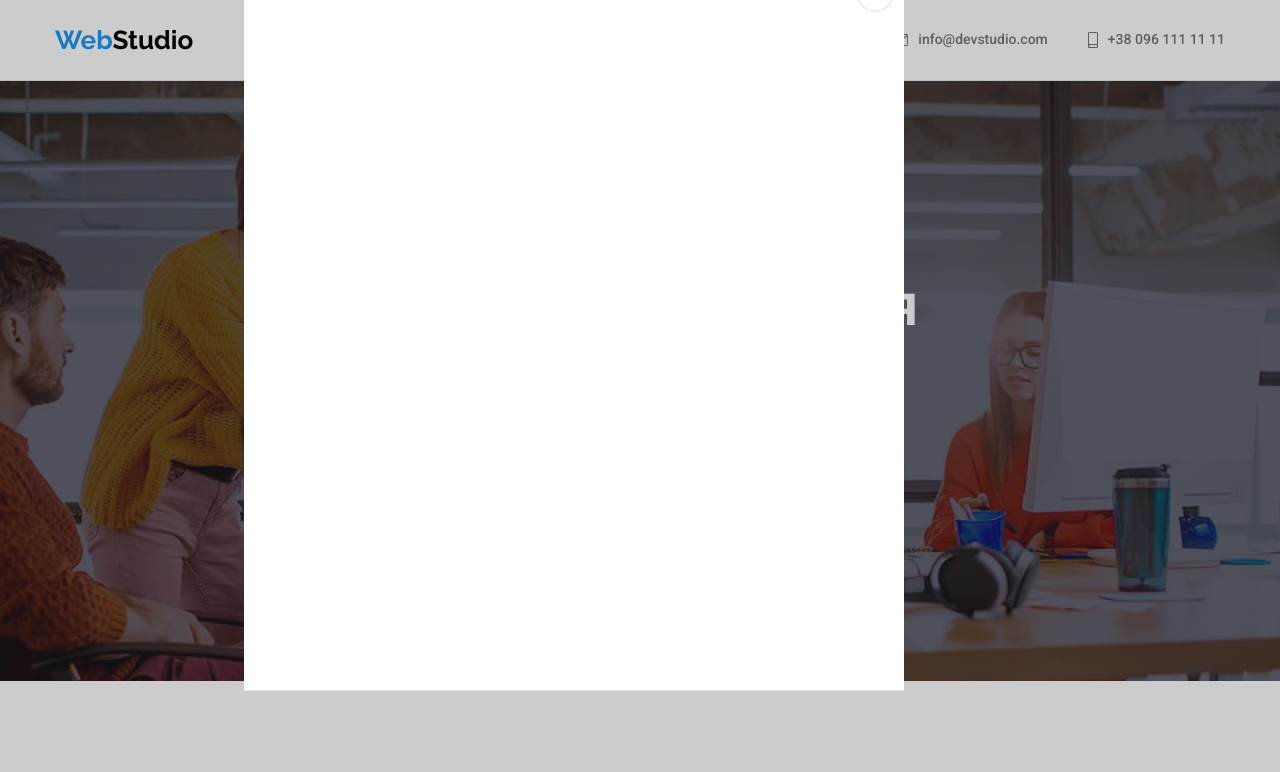
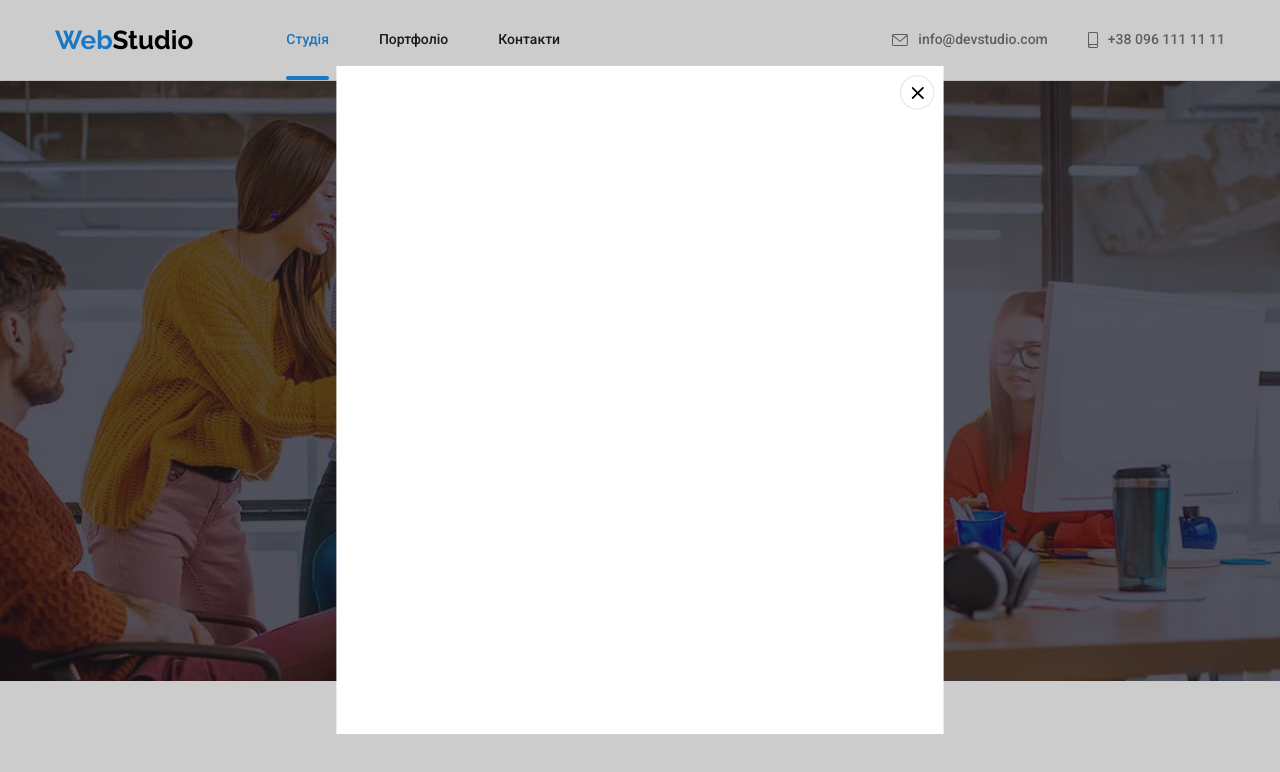
Before and after one commit to RomPshen/goit-markup-hw-05, a plain HTML site: page index.html in a window 1280 px wide. Both pictures are taken after a click on the button "Замовити послугу". Shown: the top 772 px of the page. Drawn offline with nearby package versions, Linux system fonts and the light colour scheme.

Commit message:
fix modal-scale

```diff
--- a/css/style.css
+++ b/css/style.css
@@ -674,13 +674,17 @@ body {
   position: absolute;
   top: 50%;
   left: 50%;
-  transform: translate(-50%, -50%);
+  transform: translate(-50%, -50%) scale(1.15);
   width: 528px;
   height: 581px;
   background-color: var(--hero-text-color);
 
-  scale: 1.25;
-  transition: scale 250ms cubic-bezier(0.4, 0, 0.2, 1);
+  transition: transform 250ms cubic-bezier(0.4, 0, 0.2, 1);
+   }
+
+   .backdrop.is-hidden .is-modal {
+    transform: scale(0.75);
+    transition: transform 250ms cubic-bezier(0.4, 0, 0.2, 1);
    }
 
 .modal-close-btn {
--- a/index.html
+++ b/index.html
@@ -452,7 +452,7 @@
     </footer>
 
     <div class="backdrop is-hidden" data-modal>
-      <div class="modal">
+      <div class="modal is-modal">
         <button type="button" class="modal-close-btn" data-modal-close>
           <svg class="modal-close-icon" width="11" height="11">
             <use href="./images/icons.svg#close-icon"></use>
```
